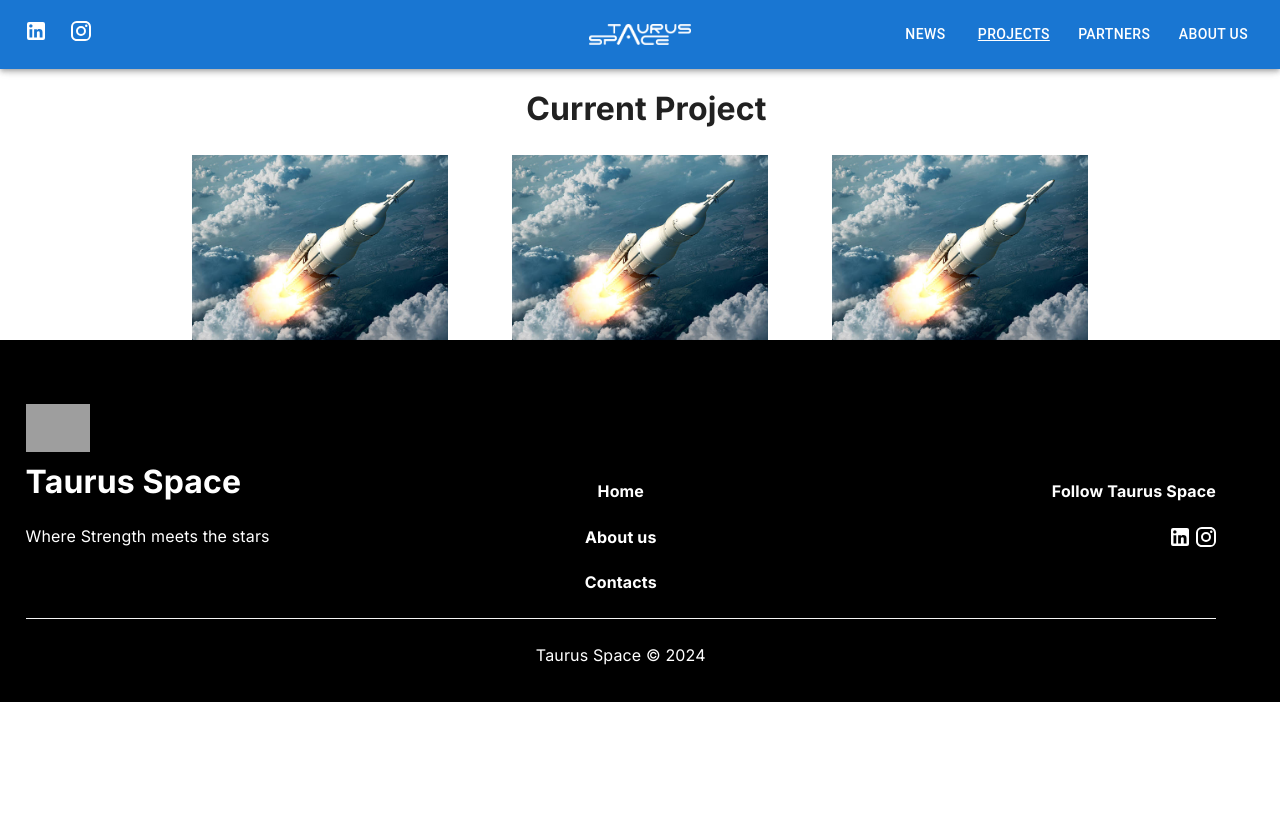
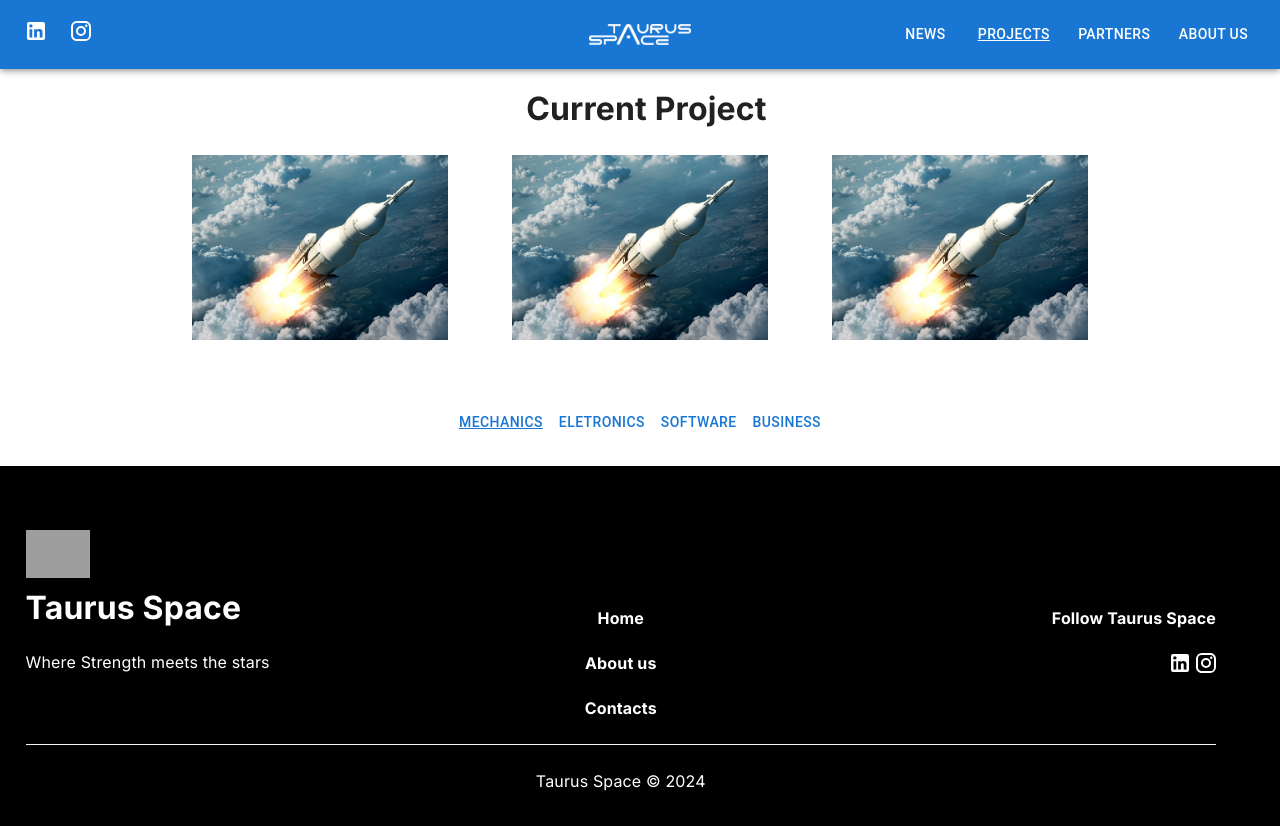
Before and after one commit to El-Banderas/rovers-site, a Next.js app: page /rovers-site/projects2 in a window 1280 px wide. Before the commit the page ends 800 px from the top, so only its background shows below. Built offline with nearby package versions, Linux system fonts and the light colour scheme; grey boxes are pictures that could not be loaded.

Commit message:
select dpt in projects page

```diff
--- /dev/null
+++ b/src/app/CommonComponents/RowBtns.tsx/RowBtns.tsx
@@ -0,0 +1,31 @@
+import * as React from 'react';
+import Button from '@mui/material/Button';
+
+import styles from "./styles.module.css";
+interface RowBtnsProps {
+    departmentsTitles: string[],
+    selectedDPT: string,
+    selectDPT: (title: string) => void,
+
+}
+export default function RowBtns({ departmentsTitles, selectedDPT, selectDPT }: RowBtnsProps ) {
+
+  const isUnderlined = (text: string) => {
+    if (text === selectedDPT) return 'underline'
+    return 'none'
+  }
+
+  return (
+ <div className={styles.selectDptBtns}>
+      {departmentsTitles.map(title =>
+
+        <Button onClick={() => selectDPT(title)} key={title} className={styles.btnDpt}
+          sx={{ textDecoration: isUnderlined(title) }}
+        >{title}</Button>
+      )
+
+      }
+    </div>
+  );
+
+}
--- /dev/null
+++ b/src/app/CommonComponents/RowBtns.tsx/styles.module.css
@@ -0,0 +1,46 @@
+.selectDptBtns{
+  text-align: center;
+}
+
+.btnDpt {
+    display: inline-block;
+    position: relative;
+    border-radius: 0%;
+    background-color: black;  /* Underline color */
+    color: white;
+
+    transition: background-color 0.3s ease;  /* Smooth transition for background color */
+  border: 1px solid white;
+  padding: 0.3% 3% 0.3% 3%;
+  }
+
+  .btnDpt::after {
+    content: "";
+    position: absolute;
+    bottom: 9px;
+    left: 0;
+    width: 100%;
+    height: 1px;
+    background-color: white;  /* Underline color */
+    transform: scaleX(0);
+    transform-origin: bottom center;
+    transition: transform 0.3s ease-in-out;
+  }
+
+  .btnDpt:hover::after {
+    transform: scaleX(1);
+    transform-origin: bottom center;
+  }
+
+  .btnDpt:hover {
+    background-color: black;  /* Underline color */
+    color: white;
+  }
+
+@media (max-width: 768px),
+(max-height: 500px) {
+
+.btnDpt{
+  width: 75%;
+}
+}
--- a/src/app/projects2/Images/Images.tsx
+++ b/src/app/projects2/Images/Images.tsx
@@ -1,3 +1,4 @@
+'use client'
 import styles from './styles.module.css'
 import Image from 'next/image'
 import rocket from '/public/rocket.jpeg'
@@ -6,9 +7,10 @@ export default function Images() {
   const images = [rocket, rocket, rocket]
   return <div className={styles.line}>
       {
-        images.map((image) => (
+        images.map((image, idx) => (
      <Image
       src={image}
+      key={idx}
       style={{
         width: '20%',
         height: 'auto',
--- /dev/null
+++ b/src/app/projects2/data.tsx
@@ -0,0 +1,82 @@
+
+
+export interface Department {
+  title: string
+  responsabilities: string[]
+}
+export const departments : {[depName : string] : Department;} = {
+   "Mechanics" : {
+        "title": "Mechanics",
+        "responsabilities": [
+            "Responsible for the dynamics, kinematics, simulation and development of the robotic arm;",
+            "Focus on the mechanical and structural design of the robotic explorers (chassis & suspension);",
+            "Development of a sampler for drilling and extraction of regolith."
+        ],
+    },
+
+        "Eletronics": {
+        "title": "Eletronics",
+        "responsabilities": [
+            "Integration and development of electronics, CAD designs and sensor systems;",
+            "Responsible for the rover's power suppliage;",
+            "Development of communication systems, ensuring reliable data transmission."
+        ],
+
+    },
+        "Software" :
+    {
+        "title": "Software",
+        "responsabilities": [
+            "Responsible for the low-level embedded software, RTOS integration, data filtering and estimation;",
+"Creation of simulation environments, HMI applications, the robotic middleware and some conceptual art, if needed;",
+"Development artificial intelligence algorithms and machine learning models;",
+"Development of the official Taurus Space website."
+        ],
+    },
+
+        "Business":
+{
+        "title": "Business",
+        "responsabilities": [
+"Management of the organization’s budget, financial planning and resource allocation;",
+"Handling the organization’s online presence, public relations and partnerships.",
+"Organization of events and coordination of the team's participation in various activities;",
+"Responsible for coordinating storage and distribution of materials and equipment. Management of Taurus Space's schedule to support all activities."
+        ],
+    }
+}
+
+export interface IChapter {
+  text: string
+  points?: string[]
+  pointsWHeaders?: string[][]
+}
+
+export const firstText = "Taurus Space is a youth-driven team dedicated to undertaking projects aimed at competition and/or research and investigation. Our mission extends beyond creating physical projects related to autonomous systems for space and defense; we can also tackle conceptual projects that push the boundaries of innovation and technology. By engaging in both practical and theoretical work, we aim to foster a comprehensive understanding of advanced systems among our members, preparing them for future challenges in the aerospace and defense industries."
+
+export const texts : { [title: string] : IChapter; } = {
+    "Objectives": {
+        "text": "Our team aims to fully develop, build, and deploy autonomous systems for space and defense applications. Our flagship project is a rover, named Zenith, which we aim to complete in 2 years. Throughout the development of our robotic systems, we intend to publish papers and articles regarding our approaches and considerations. We aim to participate in international competitions as well as use our products for field tests.",
+    },
+    "Mission": {
+        "text": "Our mission is to inspire innovation and optimization for the sake of technological development and advancement. By gathering a team of young adults and students, we also aim to inspire proactivity within the youth as well as a fascination for space and extraterrestrial exploration. By measuring the impact of our project through the metrics of performance in competitions, partnerships formed, and the overall engagement of the youth in our projects, we intend to continuously improve our robotic systems and, when the time comes, embark on new challenges.",
+    },
+    "Vision": {
+        "text": "Our vision is to spearhead student- and young adult-driven initiatives in Portugal for developing advanced robotic explorers and autonomous systems while also establishing a significant impact across Europe. Through our collective efforts, we envision a future where:",
+        "points" : [
+            "Our partnerships with industry leaders, educational and scientific institutions provide an ecosystem of innovation and advancements;",
+            "Our creative and innovative approaches set new benchmarks for problem-solving in robotic space systems;",
+            "Our research papers contribute a continuous stream of new studies and hold international relevance."
+        ]
+    },
+    "Values": {
+        "text": "Taurus Space's values can be summarized in the following points:",
+        "pointsWHeaders" : [
+            ["Professionalism", " We uphold the highest standards of professionalism in every aspect of our work, ensuring reliability and integrity."],
+            ["Excellence", " We strive for excellence in all our endeavors, pushing the boundaries of what is possible."],
+            ["Prestige", " Being the only Portuguese team focused on building autonomous systems for space and defense, our ambition drives us to explore new frontiers and achieve groundbreaking innovations."],
+            ["Commitment", " We believe in the power of collaboration and compromise, working together to reach our common goals."],
+            ["Robustness", " Our focus on robustness ensures that our solutions are resilient, reliable, and capable of withstanding any challenge without fail."],
+        ]
+    }
+}
--- a/src/app/projects2/page.tsx
+++ b/src/app/projects2/page.tsx
@@ -1,15 +1,27 @@
+'use client'
 
+import React, { useState,  useMemo } from 'react';
 import styles from './styles.module.css'
-import news from './project.json'
 import Images from './Images/Images'
+import { departments } from "./data"
+import RowBtns from '@/app/CommonComponents/RowBtns.tsx/RowBtns';
 
 export default function Page() {
 
+  const departmentsTitles = Object.keys(departments)
+  const [selectedDpt, setSelectedDpt] = useState<string>(departmentsTitles[0]);
 
+  function selectDPT(title: string) {
+    setSelectedDpt(title)
+  }
+
+  const department = useMemo(() => (departments[selectedDpt]), [selectedDpt]);
   return <div>
     <h1 className={styles.title} >Current Project</h1>
     <Images />
-
+    <div className={styles.departments}>
+   <RowBtns departmentsTitles={departmentsTitles} selectedDPT={selectedDpt} selectDPT={selectDPT} />
+    </div>
 
     </div>;
 }
--- a/src/app/projects2/styles.module.css
+++ b/src/app/projects2/styles.module.css
@@ -3,3 +3,8 @@
   padding-left: 1%;
   text-align: center;
 }
+
+.departments{
+  padding-top: 5%;
+  padding-bottom: 2%;
+}
```
Also changed, not shown: src/app/about-us/Departments/SelectDep.tsx (+3 -17 lines), src/app/about-us/Departments/styles.module.css (+0 -47 lines).
